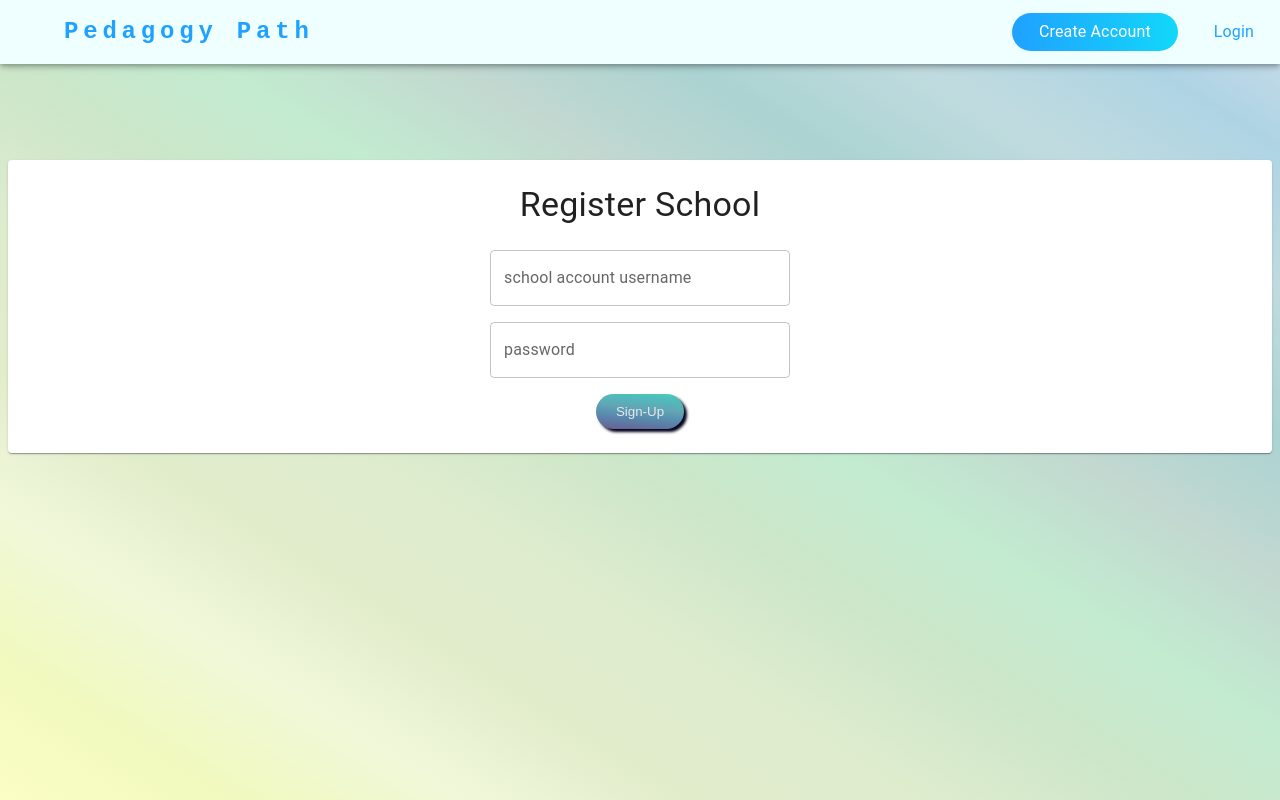
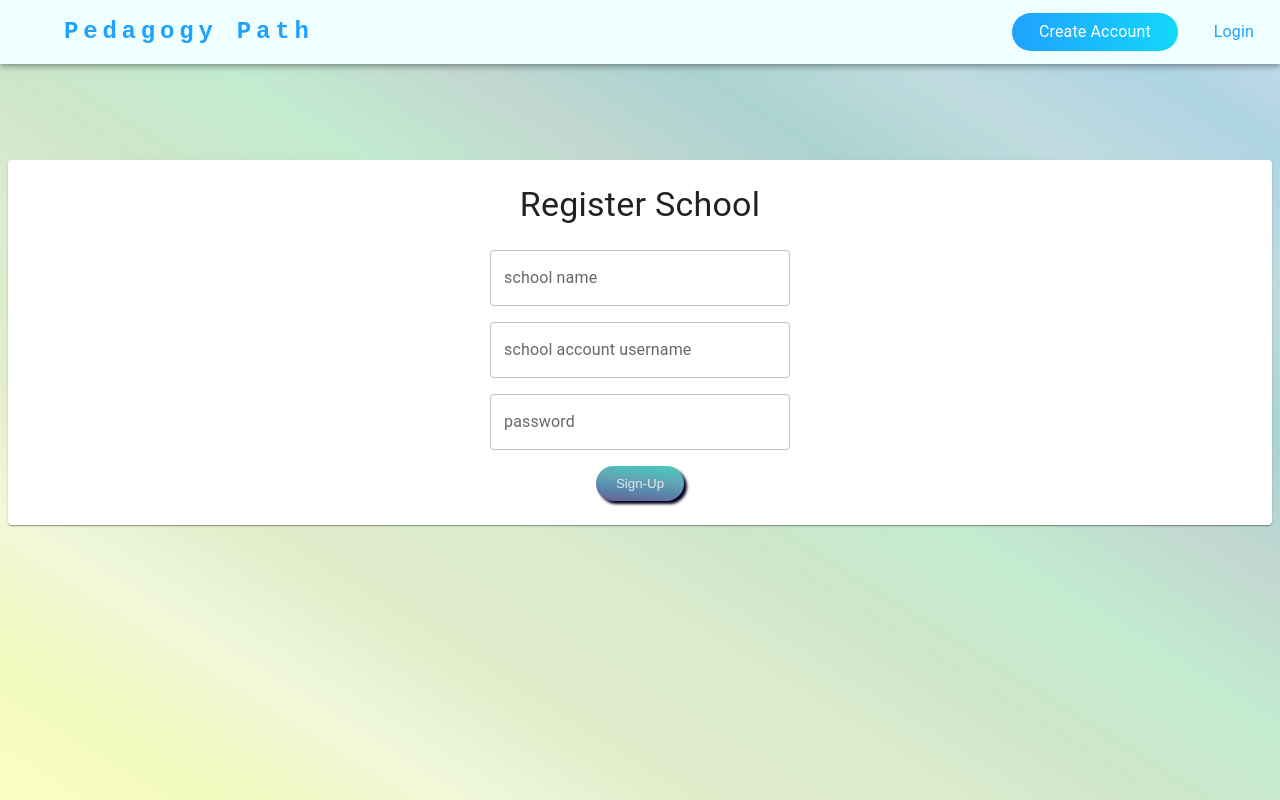
Before and after one commit to katc336/student-attendance-tracker, a React (Vite) app in the folder student-attendance/: page /creat_account_admin in a window 1280 px wide. Built offline with nearby package versions, Linux system fonts and the light colour scheme.

Commit message:
Fix register admin and setup nav igate

```diff
--- a/student-attendance/src/client/SizeThemes/MobileTheme.tsx
+++ b/student-attendance/src/client/SizeThemes/MobileTheme.tsx
@@ -1,8 +1,10 @@
+import { createTheme, useTheme } from "@mui/material";
+import { useMediaQuery } from "@mui/material";
 
 const MobileTheme = () => {
-    return
-    <div>
-
-    </div>
+   const theme = useTheme();
+   const customTheme = createTheme(theme);
+   const isMobile = useMediaQuery(customTheme.breakpoints.down("sm"));
+   return { customTheme, isMobile };
 }
-export default MobileTheme
+export default MobileTheme;
--- /dev/null
+++ b/student-attendance/src/client/content/AdminPage/AdminHomepage.tsx
@@ -0,0 +1,16 @@
+import { useState } from "react";
+import Box from "@mui/material/Box"
+import Typography from "@mui/material/Typography"
+import AppBar from "@mui/material/AppBar"
+import Toolbar from '@mui/material/Toolbar';
+import { Link } from "react-router-dom";
+const AdminHomePage: React.FC = () => {
+    return (
+        <div>
+            <Typography sx={{ mt: 15 }}>
+                ADMIN
+            </Typography>
+        </div>
+    )
+}
+export default AdminHomePage
--- a/student-attendance/src/client/content/Authorizations/CreateAccountPage/CreatAccount.tsx
+++ b/student-attendance/src/client/content/Authorizations/CreateAccountPage/CreatAccount.tsx
@@ -1,4 +1,5 @@
 import { useState } from "react";
+import MobileTheme from "../../../SizeThemes/MobileTheme";
 import Box from "@mui/material/Box"
 import Card from "@mui/material/Card"
 import Typography from "@mui/material/Typography"
@@ -7,6 +8,7 @@ import LoginIcon from '@mui/icons-material/Login';
 import { Link } from "react-router-dom";
 
 const CreateAccountPage: React.FC = () => {
+    const { isMobile } = MobileTheme();
     return (
         <Box sx={{ display: "flex", justifyContent: "center", alignItems: "center", height: "100vh", m: 5 }}>
             <Box sx={{ width: "50%", }}>
--- a/student-attendance/src/client/content/Authorizations/Forms/Admin/AdminRegister.tsx
+++ b/student-attendance/src/client/content/Authorizations/Forms/Admin/AdminRegister.tsx
@@ -7,43 +7,54 @@ import TextField from '@mui/material/TextField';
 import Typography from '@mui/material/Typography';
 
 const AdminRegister: React.FC = () => {
+    const [name, setName] = useState("");
     const [username, setUsername] = useState("");
     const [password, setPassword] = useState("");
-    const [loginError, setLoginError] = useState(false);
+    const [registerError, setRegisterError] = useState(false);
     const [register] = useAdminRegisterMutation();
     const navigate = useNavigate();
+
     const handleSubmit = async (event: React.FormEvent<HTMLFormElement>) => {
         try {
             event.preventDefault();
-            const result = await register({ username, password });
+            const result = await register({ name, username, password });
             if ("data" in result) {
                 // Successful login
-                setLoginError(false);
+                setRegisterError(false);
                 console.log("Successful Login");
-                navigate("");
+                navigate("/admin_home");
             } else if ('error' in result) {
                 // Error occurred
-                setLoginError(true);
-                console.log("Incorrect login credentials: Check username and or password");
+                setRegisterError(true);
+                console.log("Error when registering");
             }
         } catch (error) {
             console.error(error)
         }
     };
+
     return (
         <div>
             <Box
                 component="form"
                 noValidate
-                autoComplete="off" >
+                autoComplete="off"
+                onSubmit={handleSubmit}
+            >
                 <Typography variant={"h4"} sx={{ mb: 3 }}>
                     Register School
                 </Typography>
-                <form onSubmit={handleSubmit}>
                 <Stack
                     direction="column"
-                        spacing={2}
-                        sx={{}}>
+                    spacing={2} >
+                      <TextField
+                        id="username-form"
+                        label="school name"
+                        variant="outlined"
+                        value={name}
+                        onChange={(event) => setName(event.target.value)}
+                        sx={{ width: 300 }}
+                    />
                     <TextField
                         id="username-form"
                         label="school account username"
@@ -60,15 +71,16 @@ const AdminRegister: React.FC = () => {
                         onChange={(event) => setPassword(event.target.value)}
                         sx={{ width: 300 }}
                     />
+
                     <div className="center">
-                            <button className='auth-button'>
+                        <button type="submit" className='auth-button'>
                             Sign-Up
                         </button>
                     </div>
                 </Stack>
-                </form>
             </Box>
         </div>
     )
 }
-export default AdminRegister
+
+export default AdminRegister;
--- a/student-attendance/src/client/main.tsx
+++ b/student-attendance/src/client/main.tsx
@@ -15,6 +15,7 @@ import CreateAccountPage from "./content/Authorizations/CreateAccountPage/CreatA
 import LoginPage from "./content/Authorizations/LoginPage/LoginPage";
 import AdminCreateAccountPage from "./content/Authorizations/CreateAccountPage/AdminCreateAccountPage";
 import TeacherCreateAccountPage from "./content/Authorizations/CreateAccountPage/TeacherCreateAccounPage";
+import AdminHomePage from "./content/AdminPage/AdminHomepage";
 
 ReactDOM.createRoot(document.getElementById("root") as HTMLElement).render(
   <React.StrictMode>
@@ -27,6 +28,7 @@ ReactDOM.createRoot(document.getElementById("root") as HTMLElement).render(
           <Route path="creat_account_admin" element={<AdminCreateAccountPage />}/>
           <Route path="creat_account_teacher" element={<TeacherCreateAccountPage/>}/>
           <Route path="/login_account" element={<LoginPage />} />
+          <Route path="/admin_home" element={<AdminHomePage/>} />
         </Routes>
       </BrowserRouter>
     </Provider>
--- a/student-attendance/src/redux/api.ts
+++ b/student-attendance/src/redux/api.ts
@@ -20,7 +20,7 @@ const api = createApi({
         // ADMIN AUTHORIZATION
         adminRegister: builder.mutation({
             query: (user: any) => ({
-                url: `/adminAuth/school_sign_up`,
+                url: `/adminAuth/school_register`,
                 method: 'POST',
                 body: user,
             }),
```
Lines whose indentation alone changed are shown as unchanged.
